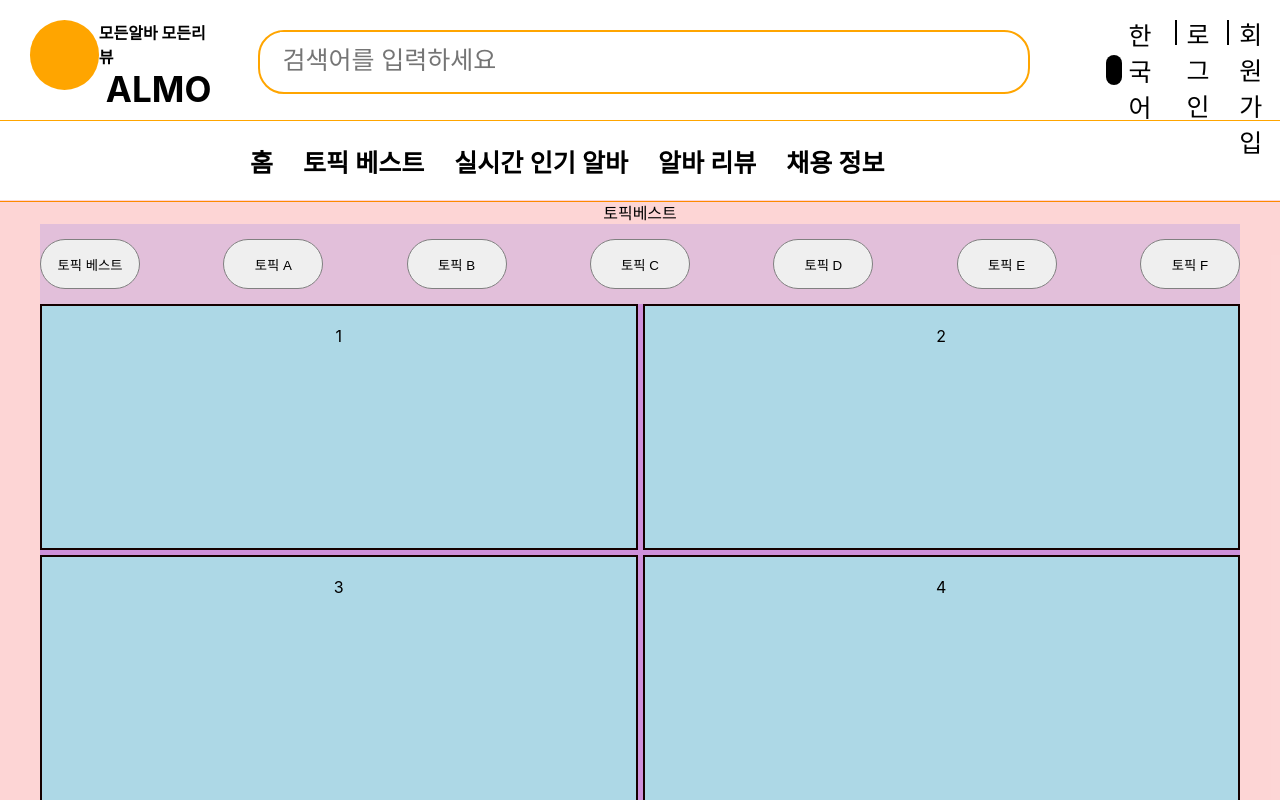
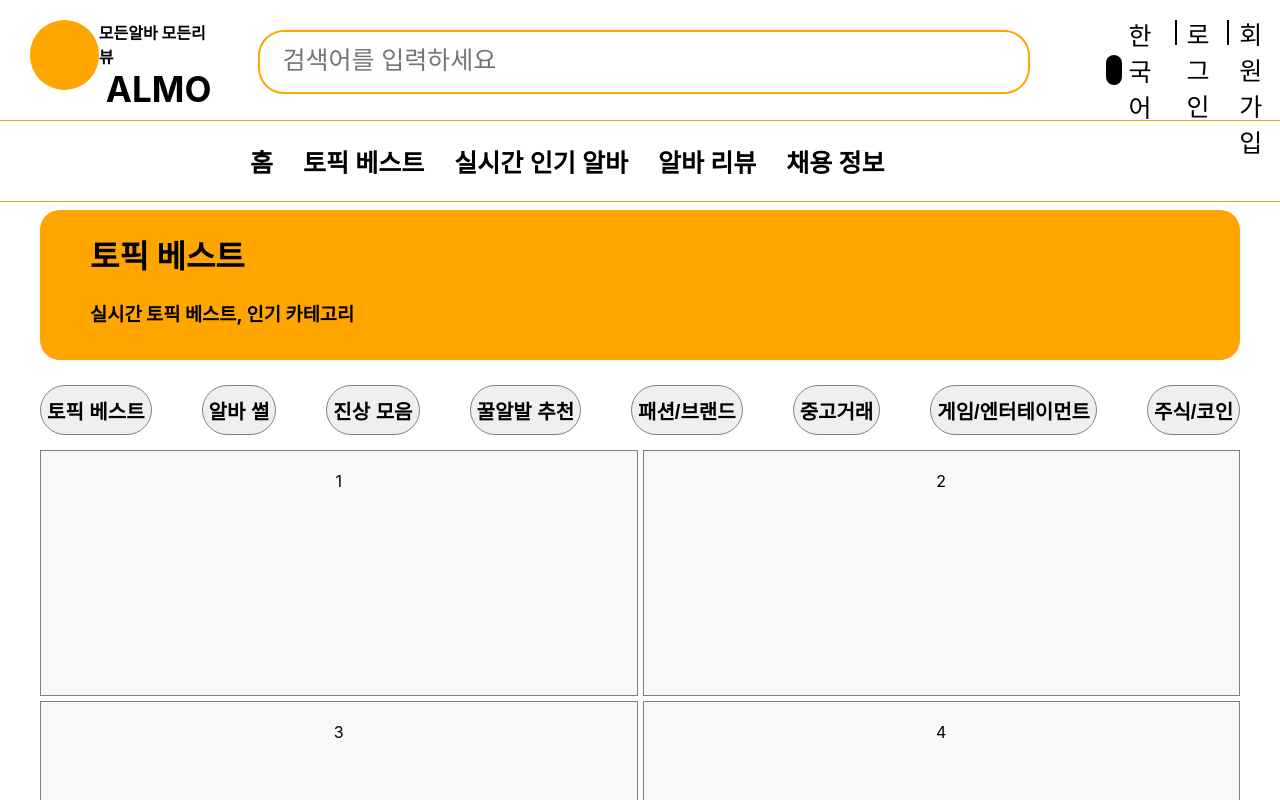
Before and after one commit to JohnJung-1017/Almo, a React (Create React App) app in the folder frontend/: page /topicBest in a window 1280 px wide. Shown: the top 800 px of the page. Built offline with nearby package versions, Linux system fonts and the light colour scheme; some icons are missing.

Commit message:
feat: topicBest
카테고리 x축 scroll 생성 및 선택 기능 생성

```diff
--- a/frontend/src/css/topicBest.css
+++ b/frontend/src/css/topicBest.css
@@ -1,26 +1,50 @@
 .tb_container {
-  background-color: rgba(244, 4, 4, 0.166);
   display: flex;
   flex-direction: column;
   justify-content: center;
   align-items: center;
 }
+.tb_title {
+  width: 1200px;
+  height: 150px;
+  border-radius: 20px;
+  background-color: orange;
+  margin: 10px 0px;
+}
+.tb_title1,
+.tb_title2 {
+  margin-left: 50px;
+}
 .tb_box1 {
-  background-color: rgba(0, 0, 255, 0.107);
   height: 80px;
   width: 1200px;
   display: flex;
-  justify-content: space-between;
+  justify-content: flex-start; /* 컨텐츠를 왼쪽으로 정렬 */
   align-items: center;
+  overflow-x: auto;
+  white-space: nowrap;
+  scrollbar-width: none;
+  -ms-overflow-style: none;
+  flex-wrap: nowrap; /* 한 줄로 유지 */
+}
+.tb_box1::-webkit-scrollbar {
+  display: none; /* Chrome, Safari, Opera에서 스크롤바 숨기기 */
 }
 .tb_box1_button {
-  width: 100px;
+  width: 190px;
   height: 50px;
   border-radius: 40px;
-  border: solid 1px gray;
+  border: solid 0.3px gray;
+  font-weight: bold;
+  font-size: 20px;
+  margin-right: 50px;
+}
+.tb_box1_button.active {
+  background-color: orange; /* 클릭된 버튼의 배경색 */
+  color: white; /* 클릭된 버튼의 텍스트 색상 */
+  border-color: orange; /* 클릭된 버튼의 테두리 색상 */
 }
 .tb_box2 {
-  background-color: rgba(137, 43, 226, 0.405);
   width: 1200px;
 }
 .tb_box2_grid {
@@ -31,10 +55,10 @@
   height: 1000px;
 }
 .tb_box2_grid_item {
-  background-color: lightblue;
+  background-color: rgba(199, 199, 199, 0.123);
   padding: 20px;
   text-align: center;
-  border: 2px solid #140000;
+  border: 0.5px solid gray;
 }
 .tb_box2_page {
   display: flex;
--- a/frontend/src/pages/topicBest.jsx
+++ b/frontend/src/pages/topicBest.jsx
@@ -1,25 +1,48 @@
-import React from "react";
+import React, { useState } from "react";
 import NavBar from "../components/navBar.jsx";
 import Copyright from "../components/copyright.jsx";
 import PostList from "./PostList.jsx";
 import "../css/topicBest.css";
 
 const TopicBest = () => {
+  const [activeButtonIndex, setActiveButtonIndex] = useState(null);
+
+  const handleButtonClick = (index) => {
+    setActiveButtonIndex(index);
+  };
+
   return (
     <div className="main_content">
       <NavBar />
       <div className="main_content">
         {/* <PostList/> */}
         <div className="tb_container">
-          <div className="tb_title">토픽베스트</div>
+          <div className="tb_title">
+            <h1 className="tb_title1">토픽 베스트</h1>
+            <h3 className="tb_title2">실시간 토픽 베스트, 인기 카테고리</h3>
+          </div>
           <div className="tb_box1">
-            <button className="tb_box1_button">토픽 베스트</button>
-            <button className="tb_box1_button">토픽 A</button>
-            <button className="tb_box1_button">토픽 B</button>
-            <button className="tb_box1_button">토픽 C</button>
-            <button className="tb_box1_button">토픽 D</button>
-            <button className="tb_box1_button">토픽 E</button>
-            <button className="tb_box1_button">토픽 F</button>
+            {[
+              "토픽 베스트",
+              "알바 썰",
+              "진상 모음",
+              "꿀알발 추천",
+              "패션/브랜드",
+              "중고거래",
+              "게임/엔터테이먼트",
+              "주식/코인",
+              "연애/상담",
+            ].map((topic, index) => (
+              <button
+                key={index}
+                className={`tb_box1_button ${
+                  activeButtonIndex === index ? "active" : ""
+                }`}
+                onClick={() => handleButtonClick(index)}
+              >
+                {topic}
+              </button>
+            ))}
           </div>
           <div className="tb_box2">
             <div className="tb_box2_grid">
```
